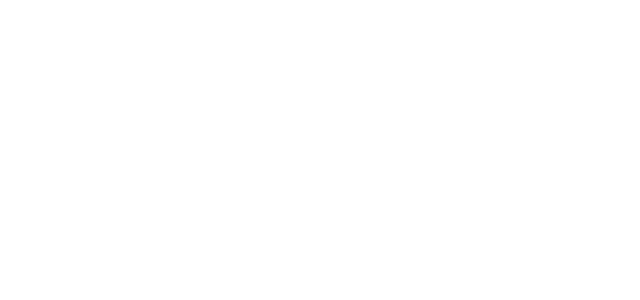
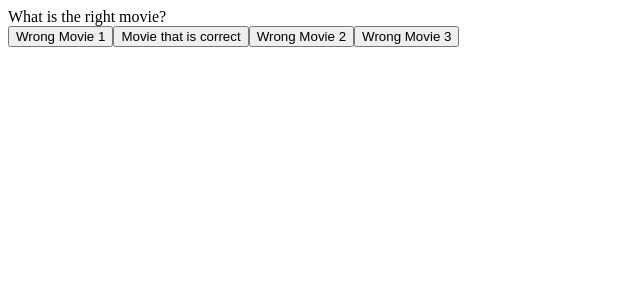
Before and after one commit to FRFlor/kwjs-electron-trivia, a Vue app: page / in a window 1280 px wide. Shown: the top 300 px of the page, without its empty margins (0-640 px from the left). Built offline with nearby package versions, Linux system fonts and the light colour scheme.

Commit message:
Use fake question data in app

```diff
--- a/src/App.vue
+++ b/src/App.vue
@@ -1,18 +1,37 @@
 <template>
     <div id="app">
+        <trivia-question :trivia="question"/>
     </div>
 </template>
 
 <script lang="ts">
-import { Component, Vue } from "vue-property-decorator";
-import HelloWorld from "./components/HelloWorld.vue";
+    import {Component, Vue} from "vue-property-decorator";
+    import TriviaQuestion from "@/components/TriviaQuestion.vue";
+    import {ITrivia} from "@/types";
 
     @Component({
         components: {
+            TriviaQuestion
         },
     })
-export default class App extends Vue {}
+    export default class App extends Vue {
+        private question: ITrivia = {
+            category: "Movies",
+            correct_answer: "Movie that is correct",
+            difficulty: "Easy",
+            incorrect_answers: [
+                "Wrong Movie 1",
+                "Wrong Movie 2",
+                "Wrong Movie 3",
+            ],
+            question: "What is the right movie?",
+            type: "Multiple-choice",
+        };
+    }
 </script>
 
 <style lang="scss">
+    #app {
+
+    }
 </style>
```
Lines whose indentation alone changed are shown as unchanged.
